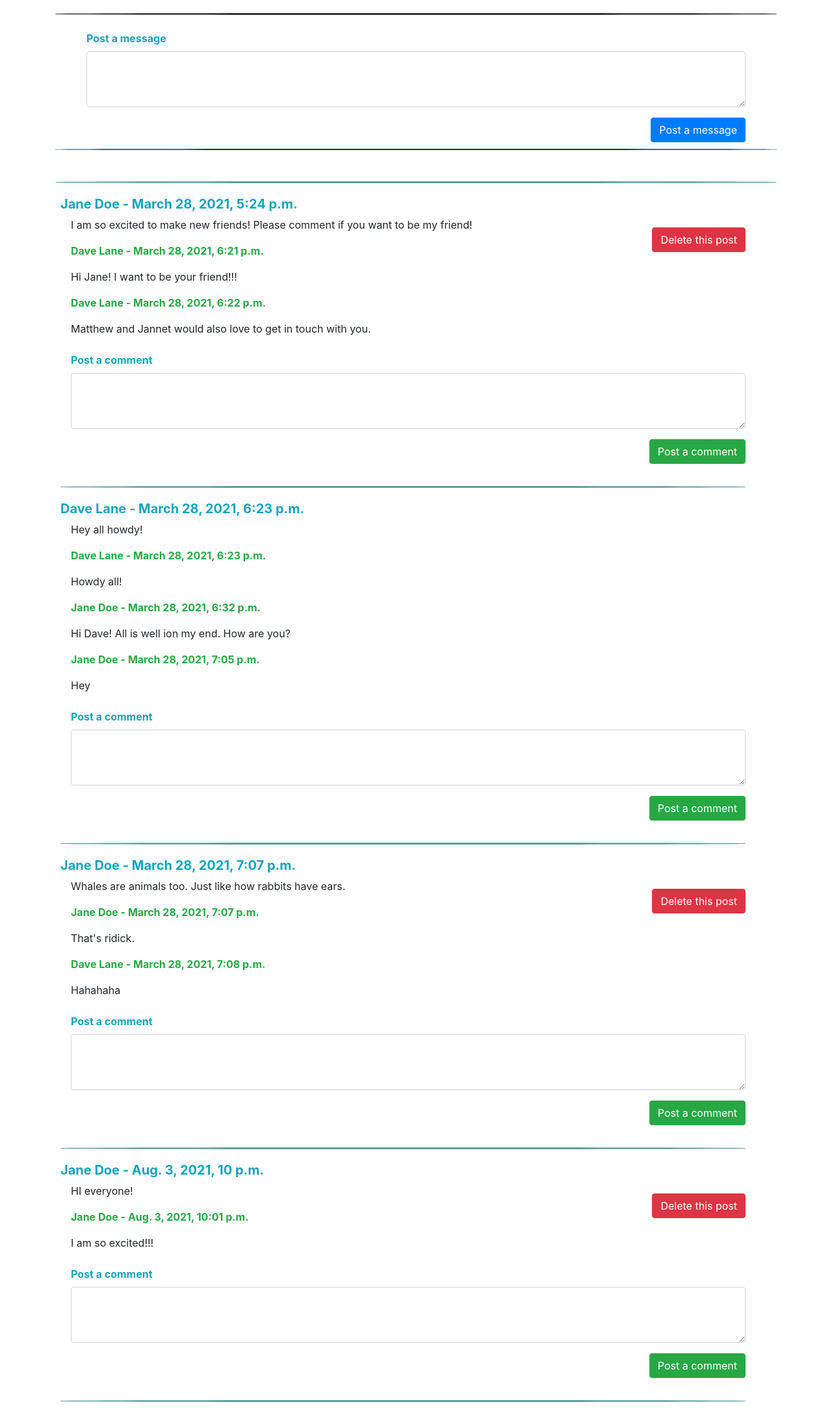
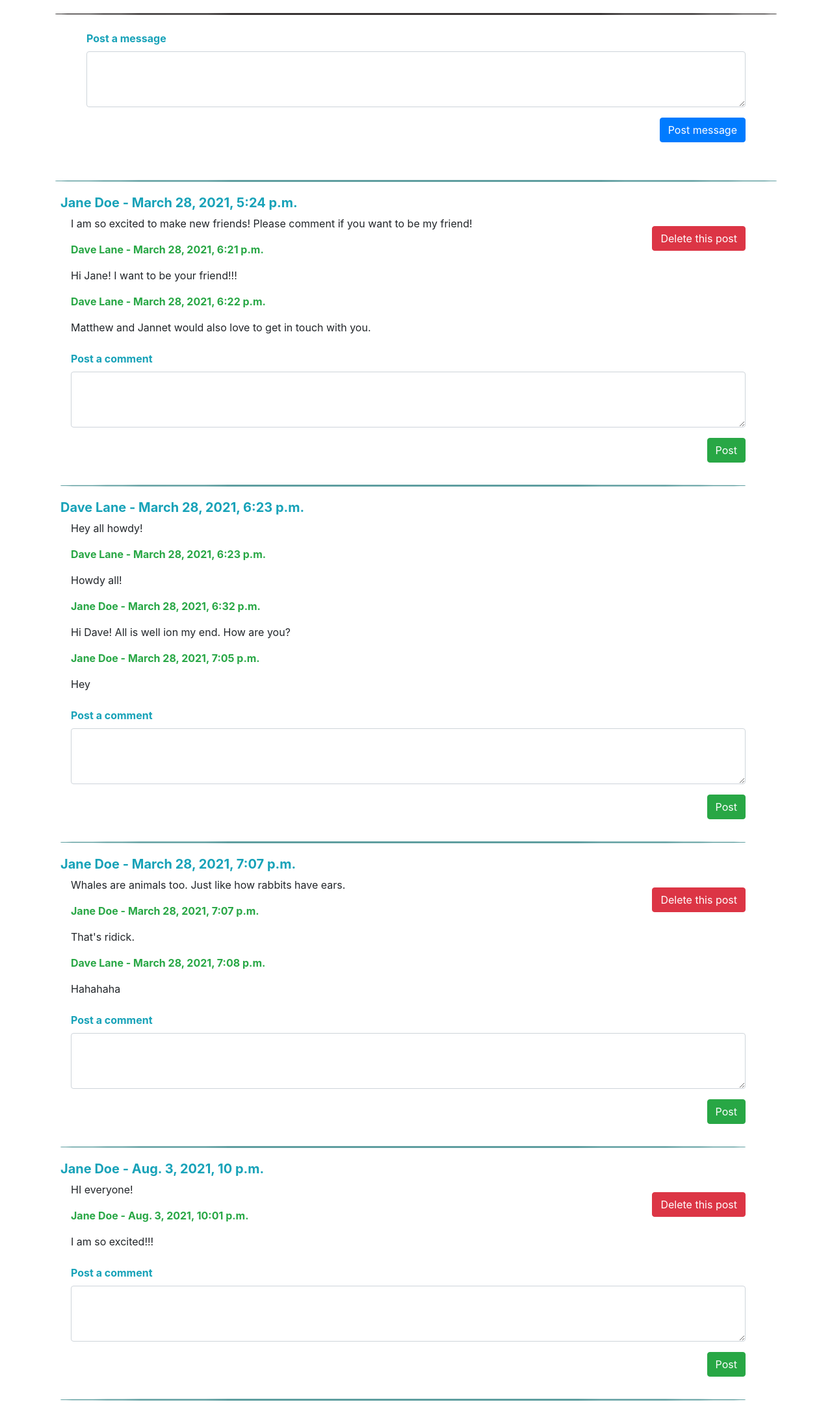
Before and after one commit to aasthaneup/django_theWall, a Django app: template app_wall/templates/wall.html in a window 1280 px wide. Shown: the part 64-2242 px from the top of the page at 65% size. After the commit the page ends 2220 px from the top, so only its background shows below. Run offline with Django 3.2, Linux system fonts and the light colour scheme; the template is opened without the code that fills it: values that come from a table or form of the project are taken from there, others are empty; data comes from the database, SQL or seed files in the repository; both versions use the stored data as it was after the commit; some libraries are stand-ins or nearby versions.

Commit message:
buttons updated

```diff
--- a/app_wall/templates/wall.html
+++ b/app_wall/templates/wall.html
@@ -23,12 +23,11 @@
                 <div class="form-group mt-4">
                     <label for="message" class="text-info font-weight-bold">Post a message</label>
                     <textarea class="form-control" id="message" rows="3" name = "postedmsg"></textarea>
-                    <button class="postbtn btn btn-primary float-right mt-3">Post a message</button>
+                    <button class="postbtn btn btn-primary float-right mt-3">Post message</button>
                 </div>
             </form>
             <br>
         </div>
-        <div class="secline"></div>
         <div class="bodyline mt-5"></div>
         <div class="cmmttome ml-2 mr-5">
             {% for msg in all_messages %}
@@ -47,7 +46,7 @@
                         <div class="form-group mt-4">
                             <label for="comment" class="text-info font-weight-bold">Post a comment</label>
                             <textarea class="form-control" id="comment" rows="3" name = "postedcmt"></textarea>
-                            <button class="btn btn-success float-right mt-3">Post a comment</button>
+                            <button class="btn btn-success float-right mt-3">Post</button>
                             <br>
                             <br>
                         </div>
```
Also changed, not shown: db.sqlite3.
